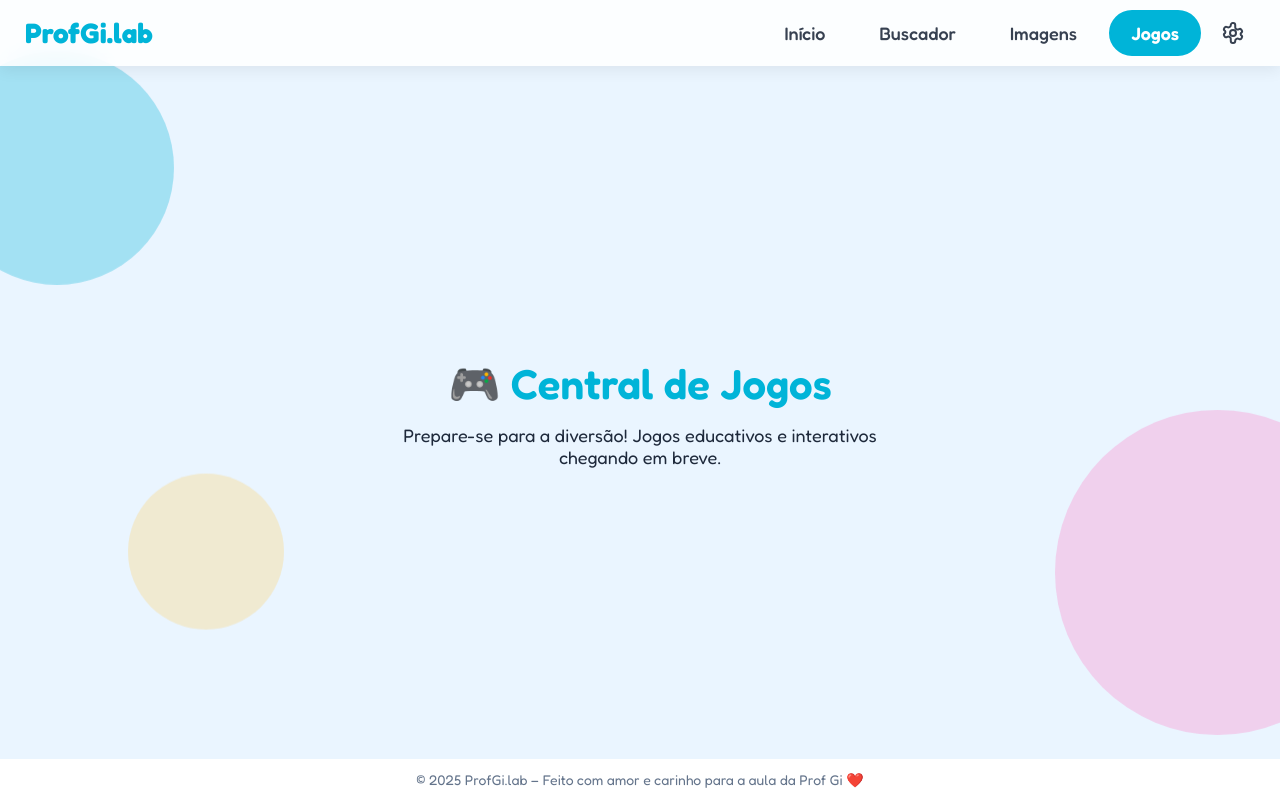
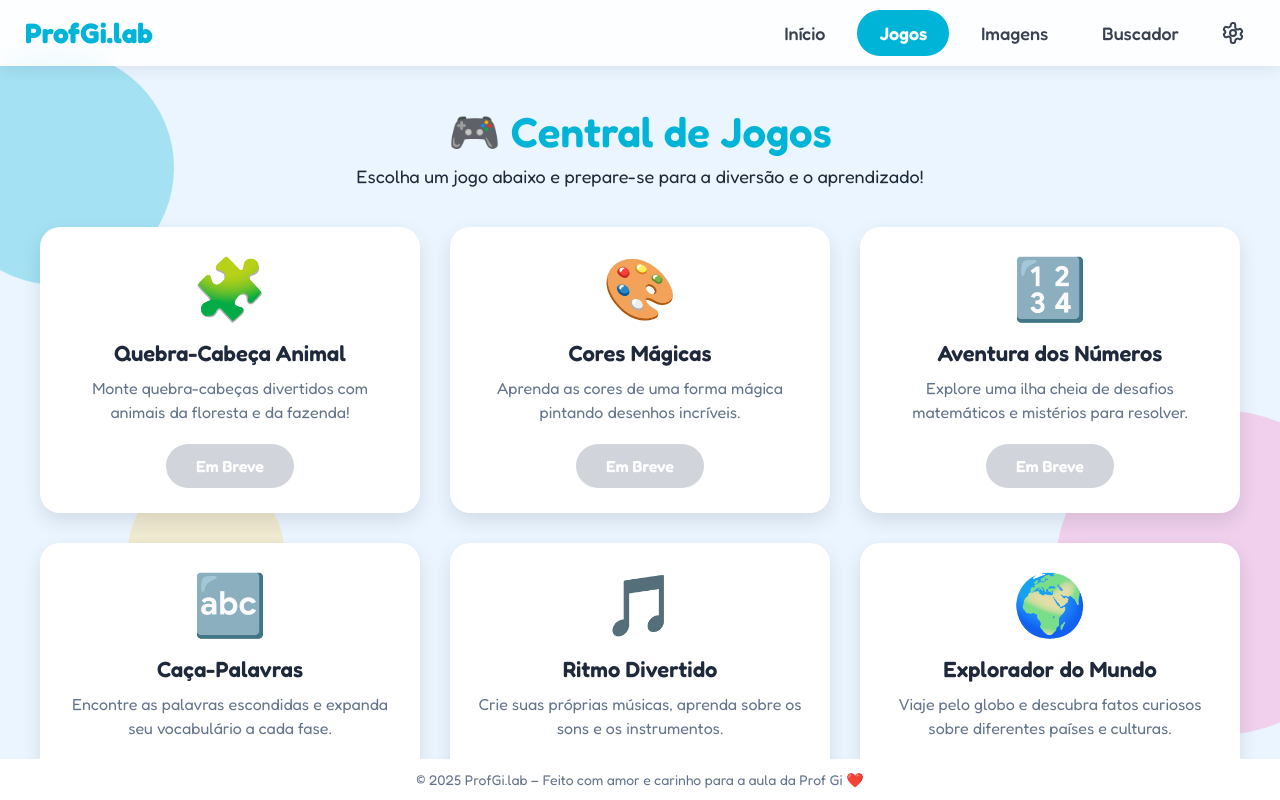
Before and after one commit to WillianSzarnik/ProfGi.lab, a React (Vite) app: page / in a window 1280 px wide. Both pictures are taken after a click on the button "Jogos". Shown: the top 800 px of the page. Built offline with nearby package versions, Linux system fonts and the light colour scheme; no server answers.

Commit message:
feat(games): Implement game section UI
Adds a new game section with a grid layout and individual game cards. Updates header navigation to include the games tab.

```diff
--- a/components/Header.tsx
+++ b/components/Header.tsx
@@ -27,10 +27,10 @@ export const Header: React.FC<HeaderProps> = ({ activeTab, setActiveTab, onSetti
           Início
         </button>
         <button
-          className={`tab-button ${activeTab === 'buscador' ? 'active' : ''}`}
-          onClick={() => setActiveTab('buscador')}
+          className={`tab-button ${activeTab === 'jogos' ? 'active' : ''}`}
+          onClick={() => setActiveTab('jogos')}
         >
-          Buscador
+          Jogos
         </button>
         <button
           className={`tab-button ${activeTab === 'imagens' ? 'active' : ''}`}
@@ -39,10 +39,10 @@ export const Header: React.FC<HeaderProps> = ({ activeTab, setActiveTab, onSetti
           Imagens
         </button>
         <button
-          className={`tab-button ${activeTab === 'jogos' ? 'active' : ''}`}
-          onClick={() => setActiveTab('jogos')}
+          className={`tab-button ${activeTab === 'buscador' ? 'active' : ''}`}
+          onClick={() => setActiveTab('buscador')}
         >
-          Jogos
+          Buscador
         </button>
         <button className="settings-icon-btn" onClick={onSettingsClick} aria-label="Abrir configurações">
           <SettingsIcon />
--- a/components/Jogos.tsx
+++ b/components/Jogos.tsx
@@ -1,10 +1,53 @@
 import React from 'react';
+
+const games = [
+  {
+    icon: '🧩',
+    title: 'Quebra-Cabeça Animal',
+    description: 'Monte quebra-cabeças divertidos com animais da floresta e da fazenda!'
+  },
+  {
+    icon: '🎨',
+    title: 'Cores Mágicas',
+    description: 'Aprenda as cores de uma forma mágica pintando desenhos incríveis.'
+  },
+  {
+    icon: '🔢',
+    title: 'Aventura dos Números',
+    description: 'Explore uma ilha cheia de desafios matemáticos e mistérios para resolver.'
+  },
+  {
+    icon: '🔤',
+    title: 'Caça-Palavras',
+    description: 'Encontre as palavras escondidas e expanda seu vocabulário a cada fase.'
+  },
+  {
+    icon: '🎵',
+    title: 'Ritmo Divertido',
+    description: 'Crie suas próprias músicas, aprenda sobre os sons e os instrumentos.'
+  },
+  {
+    icon: '🌍',
+    title: 'Explorador do Mundo',
+    description: 'Viaje pelo globo e descubra fatos curiosos sobre diferentes países e culturas.'
+  },
+];
 
 export const Jogos: React.FC = () => {
   return (
-    <div className="placeholder-page">
+    <div className="games-page">
       <h2>🎮 Central de Jogos</h2>
-      <p>Prepare-se para a diversão! Jogos educativos e interativos chegando em breve.</p>
+      <p>Escolha um jogo abaixo e prepare-se para a diversão e o aprendizado!</p>
+      <div className="games-grid">
+        {games.map((game, index) => (
+          <div key={index} className="game-card">
+            <div className="game-icon">{game.icon}</div>
+            <h3 className="game-title">{game.title}</h3>
+            <p className="game-description">{game.description}</p>
+            <button className="play-button" disabled>Em Breve</button>
+          </div>
+        ))}
+      </div>
     </div>
   );
 };
--- a/index.html
+++ b/index.html
@@ -423,6 +423,94 @@
         max-width: 500px;
       }
 
+      /* =======================================================
+         🎮 Página de Jogos (Grid)
+      ======================================================= */
+      .games-page {
+        display: flex;
+        flex-direction: column;
+        align-items: center;
+        padding: 40px 20px;
+        width: 100%;
+        text-align: center;
+        animation: fadeIn 0.6s ease;
+      }
+      .games-page h2 {
+        font-size: clamp(28px, 4vw, 42px);
+        color: var(--primary);
+        font-weight: 600;
+        margin-bottom: 8px;
+      }
+      .games-page > p { /* Seletor para o parágrafo diretamente dentro de games-page */
+        font-size: 18px;
+        color: var(--text);
+        max-width: 600px;
+        margin-bottom: 40px;
+      }
+
+      .games-grid {
+        display: grid;
+        grid-template-columns: repeat(auto-fill, minmax(280px, 1fr));
+        gap: 30px;
+        width: 100%;
+        max-width: 1200px;
+      }
+
+      .game-card {
+        background: #fff;
+        border-radius: 20px;
+        box-shadow: 0 8px 20px rgba(0, 0, 0, 0.1);
+        padding: 25px;
+        display: flex;
+        flex-direction: column;
+        align-items: center;
+        justify-content: space-between;
+        transition: transform 0.2s ease-in-out, box-shadow 0.2s ease-in-out;
+      }
+      .game-card:hover {
+        transform: translateY(-8px);
+        box-shadow: 0 12px 25px rgba(0, 0, 0, 0.15);
+      }
+
+      .game-icon {
+        font-size: 60px;
+        margin-bottom: 15px;
+      }
+
+      .game-title {
+        font-size: 22px;
+        font-weight: 600;
+        color: var(--text);
+        margin-bottom: 10px;
+      }
+
+      .game-description {
+        font-size: 16px;
+        color: #64748b;
+        line-height: 1.5;
+        margin-bottom: 20px;
+        flex-grow: 1;
+      }
+
+      .play-button {
+        background: var(--secondary);
+        color: white;
+        border: none;
+        padding: 12px 30px;
+        border-radius: 30px;
+        font-weight: 600;
+        cursor: pointer;
+        transition: background-color 0.2s;
+        font-family: "Fredoka", sans-serif;
+        font-size: 16px;
+      }
+      .play-button:hover:not(:disabled) {
+        background-color: #e66ab1;
+      }
+      .play-button:disabled {
+        background-color: #d1d5db;
+        cursor: not-allowed;
+      }
 
       /* =======================================================
          ⚙️ Configurações
```
